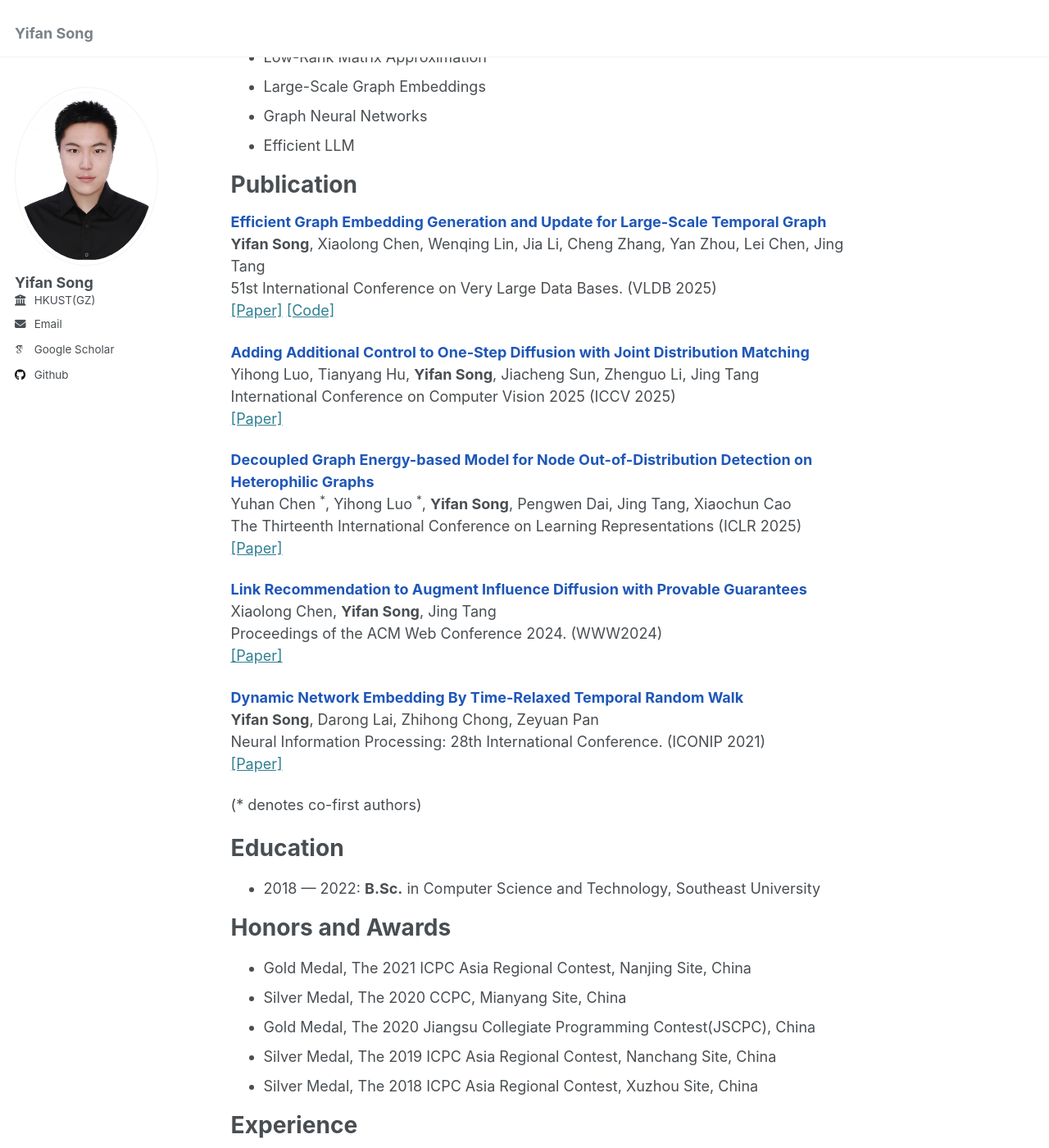
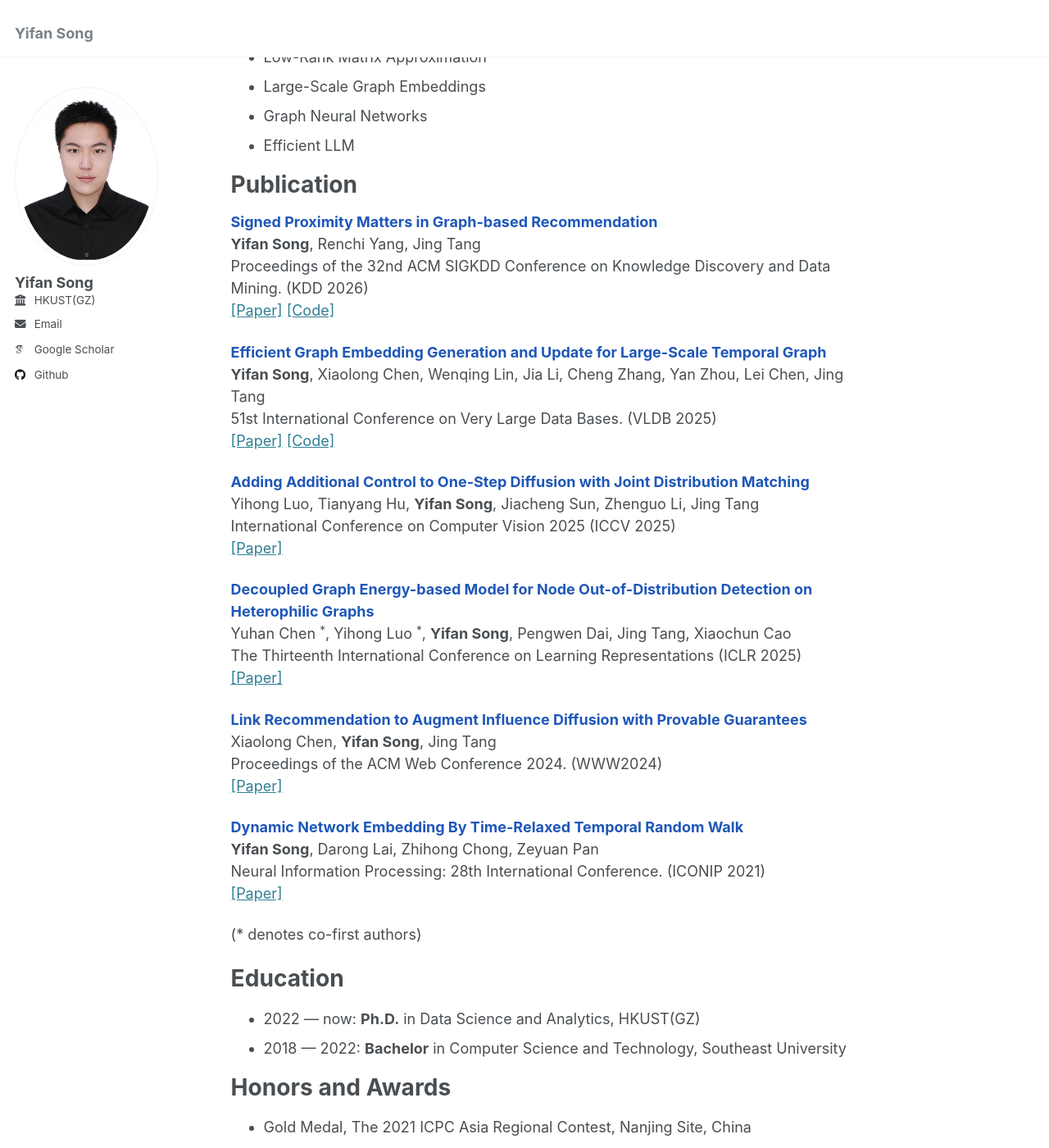
Before and after one commit to yfsong00/smallhammer.github.io, a Jekyll site: the page built from _pages/about.md, in a window 1280 px wide and 1400 px high, scrolled down 216 px. Shown: the whole window at 82% size. Built offline with Jekyll 4.4.1, drawn with Linux system fonts in a browser that asks for light colours; some web fonts are replaced.

Commit message:
Update about.md

```diff
--- a/_pages/about.md
+++ b/_pages/about.md
@@ -19,6 +19,11 @@ I am Yifan Song, a Ph.D. candidate in the Data Science and Analytics Thrust, Inf
 
 Publication
 ===
+<strong><font style = "color:#1f57b8">Signed Proximity Matters in Graph-based Recommendation</font></strong><br />
+<strong>Yifan Song</strong>, Renchi Yang, Jing Tang<br />
+Proceedings of the 32nd ACM SIGKDD Conference on Knowledge Discovery and Data Mining. (KDD 2026) <br />
+[[Paper]](https://yfsong00.github.io/smallhammer.github.io/) [[Code]](https://github.com/yfsong00/SPGNN/) <br />
+
 <strong><font style = "color:#1f57b8">Efficient Graph Embedding Generation and Update for Large-Scale Temporal Graph</font></strong><br />
 <strong>Yifan Song</strong>, Xiaolong Chen, Wenqing Lin, Jia Li, Cheng Zhang, Yan Zhou, Lei Chen, Jing Tang<br />
 51st International Conference on Very Large Data Bases. (VLDB 2025) <br />
@@ -49,7 +54,8 @@ Neural Information Processing: 28th International Conference. (ICONIP 2021)<br /
 
 Education
 ===
-* 2018 --- 2022: **B.Sc.** in Computer Science and Technology, Southeast University
+* 2022 --- now: **Ph.D.** in Data Science and Analytics, HKUST(GZ)
+* 2018 --- 2022: **Bachelor** in Computer Science and Technology, Southeast University
 
 
 Honors and Awards
```
